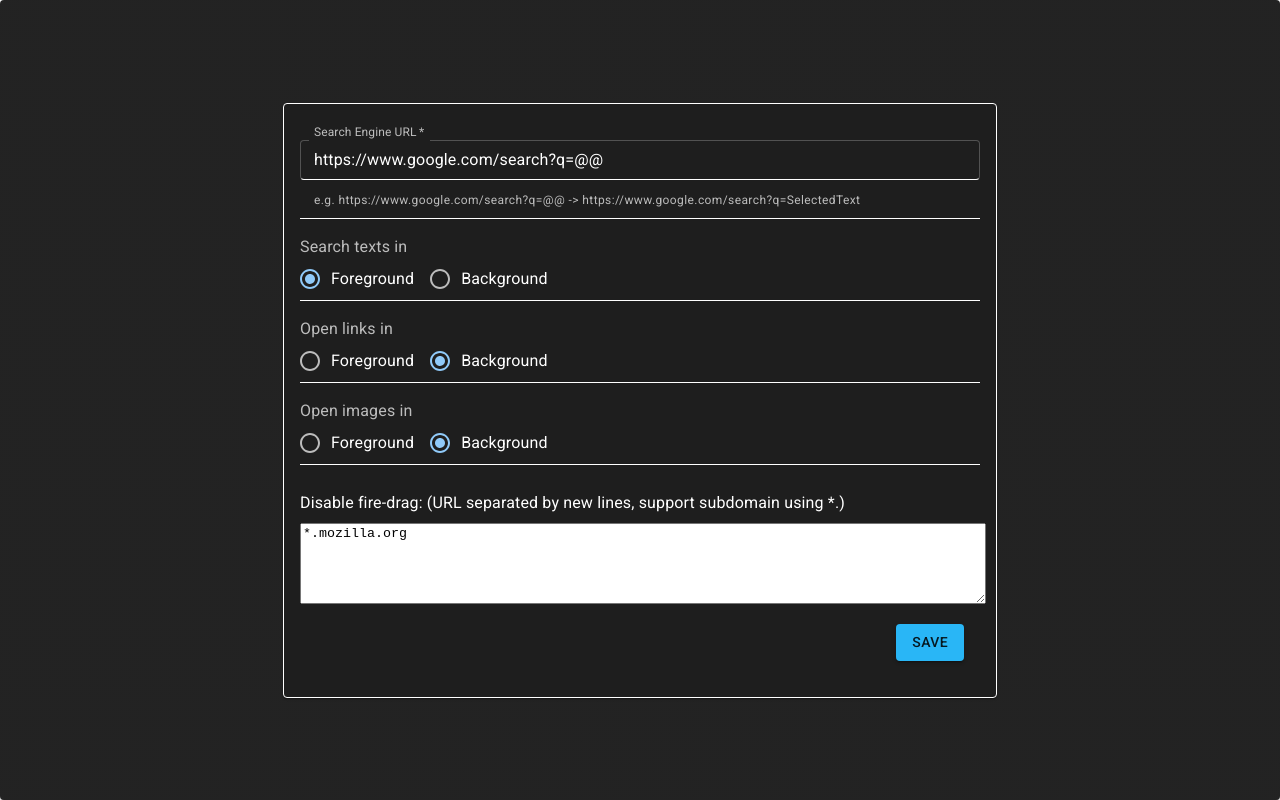
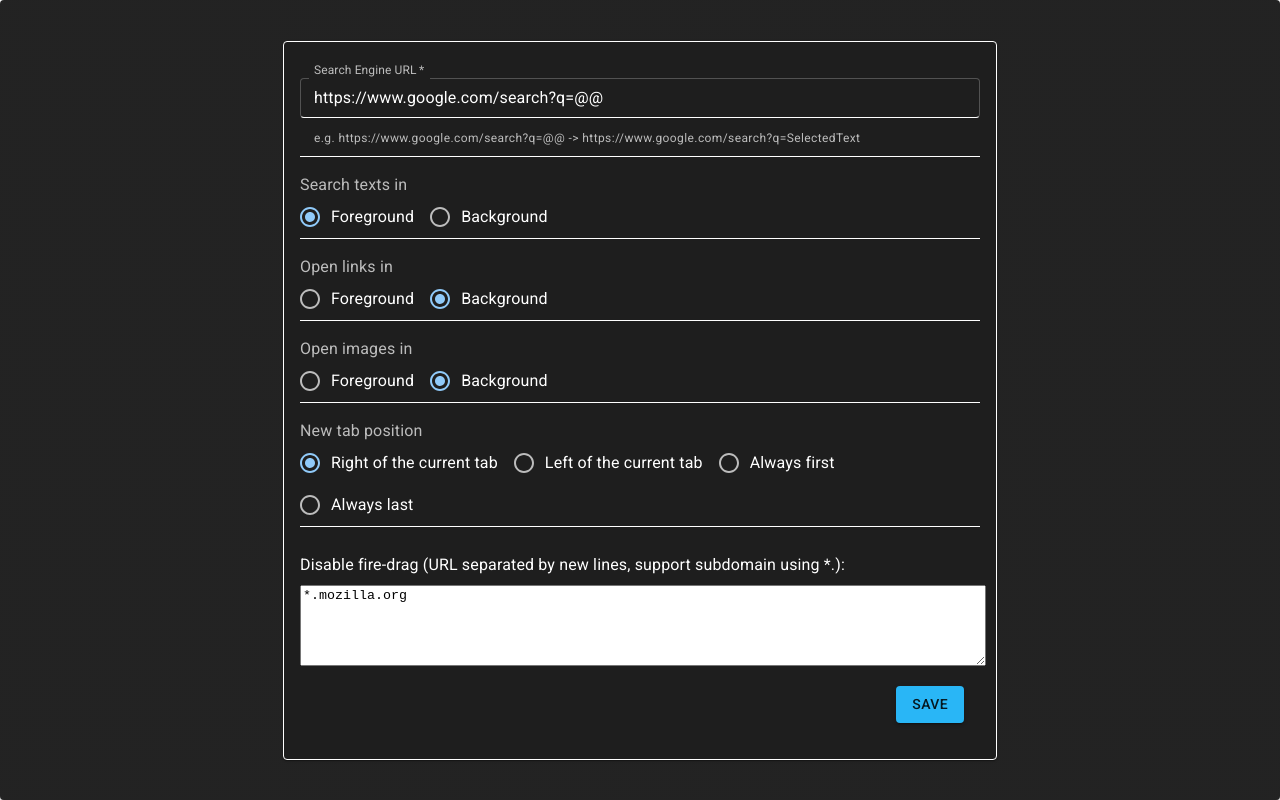
Before and after one commit to erictsangx/fire-drag, a React (Create React App) app: page / in a window 1280 px wide. Built offline with nearby package versions, Linux system fonts and the light colour scheme.

Commit message:
release 2.0.5 add config for tab position

```diff
--- a/package.json
+++ b/package.json
@@ -30,6 +30,7 @@
     "roll": "rollup --config --watch",
     "roll:build": "rollup --config",
     "lint": "eslint --fix \"src/**/*.{js,jsx,ts,tsx,json}\"",
+    "ext": "web-ext run --source-dir=build",
     "build:ext": "rollup --config && react-scripts build && web-ext build --source-dir build --overwrite-dest",
     "zip": "tar  --exclude='./idea' --exclude='./git' --exclude='./node_modules' --exclude='./screenshots' --exclude='./web-ext-artifacts' -czvf web-ext-artifacts/source.tar.gz ."
   },
--- a/src/App.tsx
+++ b/src/App.tsx
@@ -1,3 +1,5 @@
+// noinspection HttpUrlsUsage
+
 import React, { FormEvent, useEffect, useState } from 'react'
 import {
   Alert,
@@ -15,7 +17,12 @@ import {
   TextField,
   Typography,
 } from '@mui/material'
-import { BACKGROUND, DEFAULT_OPTIONS, FOREGROUND } from './shared/constants'
+import {
+  BACKGROUND,
+  DEFAULT_OPTIONS,
+  FOREGROUND,
+  TAB_POSITIONS,
+} from './shared/constants'
 import { isEmpty, loadOptions, saveOptions } from './shared/utils'
 
 const Main = styled(Paper)`
@@ -192,10 +199,33 @@ function App() {
           </RadioGroup>
         </FormControl>
 
+        <FormControl component="fieldset" fullWidth>
+          <FormLabel component="legend">New tab position</FormLabel>
+          <RadioGroup
+            row
+            value={pref.position}
+            onChange={(event, value) => {
+              setPref((prevState) => ({
+                ...prevState,
+                position: value,
+              }))
+            }}
+          >
+            {TAB_POSITIONS.map((it, index) => (
+              <FormControlLabel
+                key={`position-${it.value}-${index}`}
+                value={it.value}
+                control={<Radio />}
+                label={it.label}
+              />
+            ))}
+          </RadioGroup>
+        </FormControl>
+
         <Box mt={2}>
           <Typography variant="subtitle1" display={'block'} gutterBottom>
-            Disable fire-drag: (URL separated by new lines, support subdomain
-            using *.)
+            Disable fire-drag (URL separated by new lines, support subdomain
+            using *.):
           </Typography>
           <TextareaAutosize
             value={pref.whitelist}
```
Also changed, not shown: public/manifest.json.
